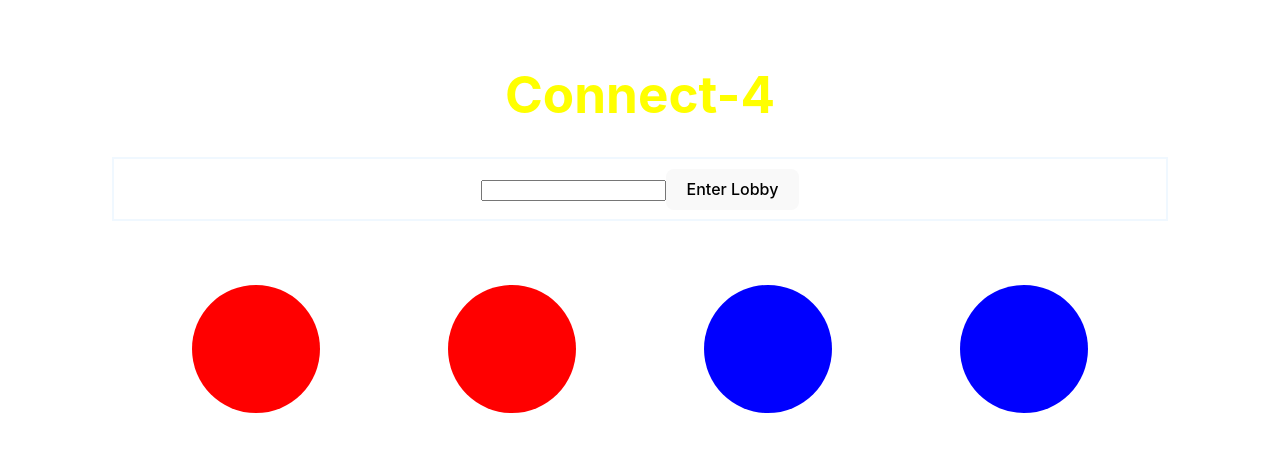
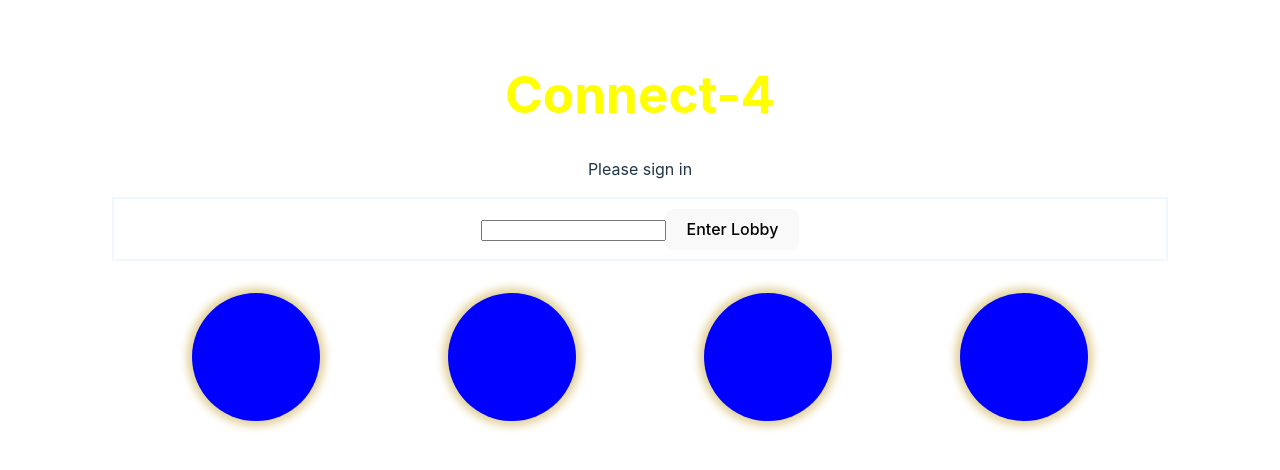
Before and after one commit to PaulHenstridge/connect-4-server, a React (Vite) app in the folder connectFourClient/: page / in a window 1280 px wide. Shown: the top 470 px of the page. Built offline with nearby package versions, Linux system fonts and the light colour scheme; no server answers.

Commit message:
playername and wins

```diff
--- a/connectFourClient/src/App.jsx
+++ b/connectFourClient/src/App.jsx
@@ -4,7 +4,7 @@ import './App.css'
 import Board from './components/Board'
 import ColumnButtons from './components/ColumnButtons'
 import DisplayPanel from './components/DisplayPanel'
-import Header from './components/header'
+import Header from './components/Header'
 
 import socket from './utils/socket'
 import LogIn from './components/LogIn'
@@ -163,9 +163,7 @@ function App() {
 
   return (
     <>
-      <Header />
-      <div>{gameOver}</div>
-
+      <Header name={player && player.playerName ? player.playerName : "Please sign in"}/>
 
       {!gameOn && <div>
         { !player &&<LogIn onEnterLobby = {enterLobby}/>}
--- a/connectFourClient/src/components/FourTiles.jsx
+++ b/connectFourClient/src/components/FourTiles.jsx
@@ -5,16 +5,17 @@ import React, { useState, useEffect } from 'react';
 const FourTilesCOntainer = styled.div`
     width:80vw;
     display:flex;
-    padding:4em 1em;
+    padding:2em 1em;
+    border-top:2em;
     justify-content:space-around;
-    background-color: ${ props => props.win && 'yellow'}
 `
 
 const Tile = styled.div`
     width:10vw;
     aspect-ratio:1;
     border-radius:50%;
-    background-color: ${ props => props.color === 1 ? 'red' : 'blue'};
+    background-color: ${ ({color}) => color === 1 ? 'red' : 'blue'};
+    box-shadow: ${ ({ win}) => win ? '#e2d19a 0 0 8px 5px;' : 'none'};
 `
 
 const FourTiles = () => {
@@ -37,14 +38,14 @@ const FourTiles = () => {
         newTileColors[0] === newTileColors[2] &&
         newTileColors[0] === newTileColors[3]
       );
-    }, 1000); // <-- adjust time here
+    }, 2500); // <-- adjust time here
 
     return () => clearInterval(interval);
   }, []);
 
     return (
-        <FourTilesCOntainer win={winning}>
-        {tileColors.map((tile, index) => <Tile color={tileColors[index]}/>)}
+        <FourTilesCOntainer >
+        {tileColors.map((tile, index) => <Tile color={tileColors[index]} win={winning}/>)}
     </FourTilesCOntainer> );
 }
 
--- a/connectFourClient/src/components/header.jsx
+++ b/connectFourClient/src/components/header.jsx
@@ -4,9 +4,10 @@ const StyledH1 = styled.h1`
     color: yellow;
 `
 
-const Header = () => {
+const Header = ({name}) => {
     return ( <>
     <StyledH1>Connect-4</StyledH1>
+    {name && <p> {name}</p>}
     </> );
 }
 
```
